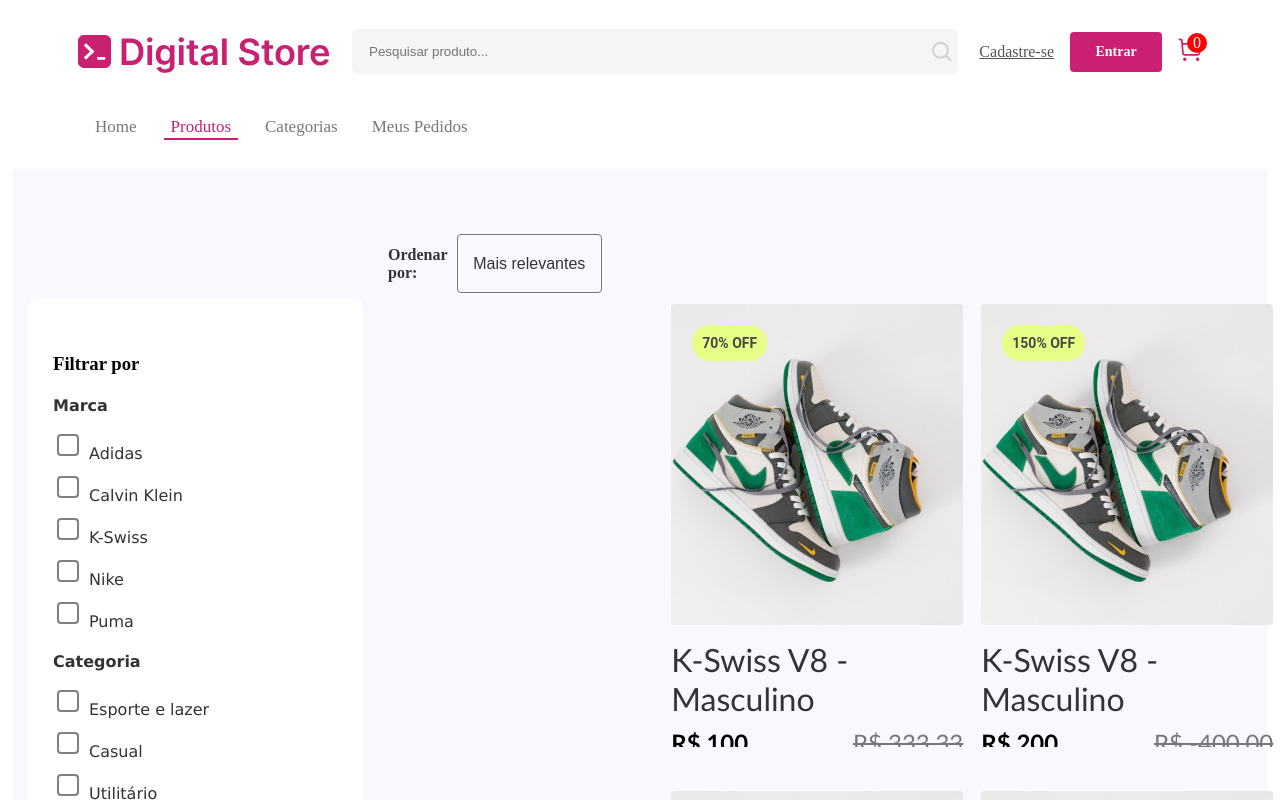
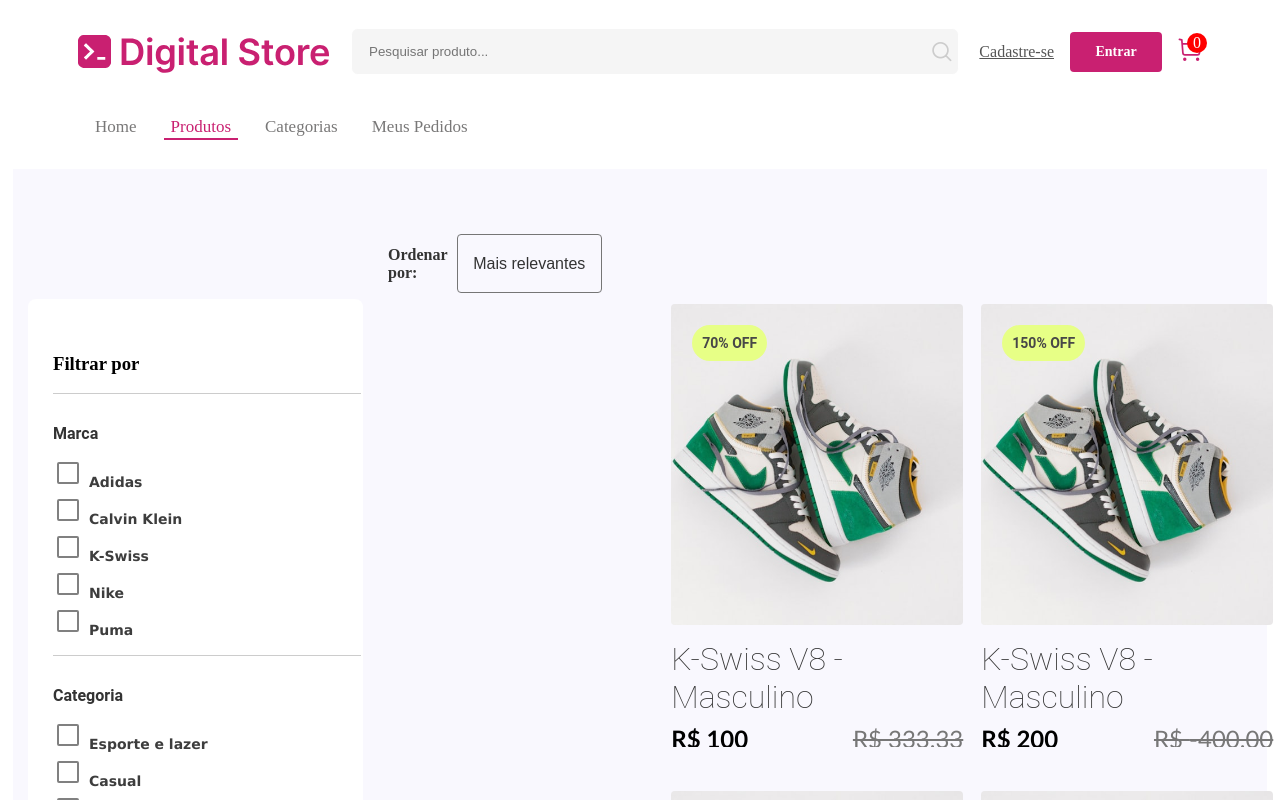
Before and after one commit to Ruth-sc/projeto-frontend-iel, a React (Vite) app in the folder frontend-eccomerce/: page /products in a window 1280 px wide. Shown: the top 800 px of the page. Built offline with nearby package versions, Linux system fonts and the light colour scheme.

Commit message:
Ajustando FilterGroup e BuyBox

```diff
--- a/frontend-eccomerce/src/components/FilterGroup.jsx
+++ b/frontend-eccomerce/src/components/FilterGroup.jsx
@@ -5,7 +5,9 @@
 const FilterGroup = ({ title, inputType, options }) => {
   return (
     <div className="filter-group">
+      <div class="filter-line"></div>
       <h4 className="filter-title">{title}</h4>
+
       <ul className="filter-options">
         {options.map((option, index) => (
           <li key={index} className="filter-option">
--- a/frontend-eccomerce/src/css/BuyBox.css
+++ b/frontend-eccomerce/src/css/BuyBox.css
@@ -1,22 +1,26 @@
 /* src/css/BuyBox.css */
 .buy-box {
     padding: 20px;
-    border: 1px solid #ccc;
     border-radius: 8px;
-    background-color: #f9f9f9;
+    background-color:#f9f8fe;
     width: 100%;
   }
 
   .product-name {
     font-size: 32px;
     color: #333;
-    margin-bottom: 10px;
+    margin-bottom: 8px;
+    font-family: 'Roboto', sans-serif;
+
   }
 
   .product-reference {
     font-size: 12px;
     color: #777;
-    margin-bottom: 20px;
+    margin-bottom: 10px;
+    font-family: 'Roboto', sans-serif;
+
+
   }
 
   .product-rating {
--- a/frontend-eccomerce/src/css/FilterGroup.css
+++ b/frontend-eccomerce/src/css/FilterGroup.css
@@ -6,9 +6,15 @@
   font-size: 16px;
   color: #333;
   margin-bottom: 10px;
-  font-family: 'Lucida Sans', 'Lucida Sans Regular', 'Lucida Grande', 'Lucida Sans Unicode', Geneva, Verdana, sans-serif;
+  font-family: 'Roboto', sans-serif;
+  margin-top: 30px;
 }
 
+
+.filter-line {
+  border-bottom: 1px solid #ccc;
+  margin-bottom: 1rem;
+}
 
 .filter-options {
   list-style-type: none;
@@ -16,7 +22,7 @@
 }
 
 .filter-option {
-  margin-bottom: 10px;
+  margin-bottom: 5px;
 }
 
 .filter-option input[type="checkbox"],
@@ -26,7 +32,7 @@
   margin-right: 10px;
   appearance: none;
   border: 2px solid #808080;
-  border-radius: 4px;
+  border-radius: 2px;
   display: inline-block;
   position: relative;
   cursor: pointer;
@@ -50,8 +56,9 @@
 }
 
 .filter-text {
-  color: #333;
-  font-size: 16px;
+  color: #3d3d3d;
+  font-size: 14px;
   font-family:'Lucida Sans', 'Lucida Sans Regular', 'Lucida Grande', 'Lucida Sans Unicode', Geneva, Verdana, sans-serif;
+  font-weight:600;
 
 }
--- a/frontend-eccomerce/src/css/ProductOptions.css
+++ b/frontend-eccomerce/src/css/ProductOptions.css
@@ -2,6 +2,7 @@
   display: flex;
   gap: 10px;
   margin-bottom: 20px;
+  background-color: #f9f8fe;
 }
 
 .option {
--- a/frontend-eccomerce/src/css/ProductViewPage.css
+++ b/frontend-eccomerce/src/css/ProductViewPage.css
@@ -1,8 +1,9 @@
 /* src/css/ProductViewPage.css */
 .product-view-page {
-    max-width: 1200px;
+    max-width: 1290px;
     margin: 0 auto;
-    padding: 20px;
+    padding: 75px 90px 50px 90px;
+    background-color: #f9f8fe;
   }
 
   .product-details {
@@ -14,3 +15,11 @@
   .buy-box {
     flex: 1;
   }
+
+  .listing-view {
+    max-width: 1290px;
+    background-color: #f9f8fe;
+    padding: 10px 100px 50px 0px;
+
+
+  }
--- a/frontend-eccomerce/src/pages/ProductViewPage.jsx
+++ b/frontend-eccomerce/src/pages/ProductViewPage.jsx
@@ -14,7 +14,7 @@
 
   const product = {
     name: name || "Produto sem nome",
-    reference: "REF:12345678",
+    reference: "Nike REF:12345678",
     stars: 4.7,
     rating: 90,
     price: price,
@@ -53,15 +53,14 @@
   ];
 
   return (
-    <div className="product-view-page">
+    <><div className="product-view-page">
       <div className="product-details">
         <Gallery
           images={product.images}
           showThumbs
           width="700px"
           height="570px"
-          radius="4px"
-        />
+          radius="4px" />
         <BuyBox
           name={product.name}
           reference={product.reference}
@@ -75,19 +74,18 @@
             options={product.sizes}
             shape="square"
             type="text"
-            radius="4px"
-          />
+            radius="4px" />
           <ProductOptions
             options={product.colors}
             shape="circle"
-            type="color"
-          />
+            type="color" />
         </BuyBox>
       </div>
-      <Section title="Produtos Relacionados" titleAlign="left">
-        <ProductListing products={relatedProducts} />
-      </Section>
-    </div>
+    </div><div className= "listing-view">
+        <Section title="Produtos Relacionados" titleAlign="left">
+          <ProductListing products={relatedProducts} />
+        </Section>
+      </div></>
   );
 };
 
```
